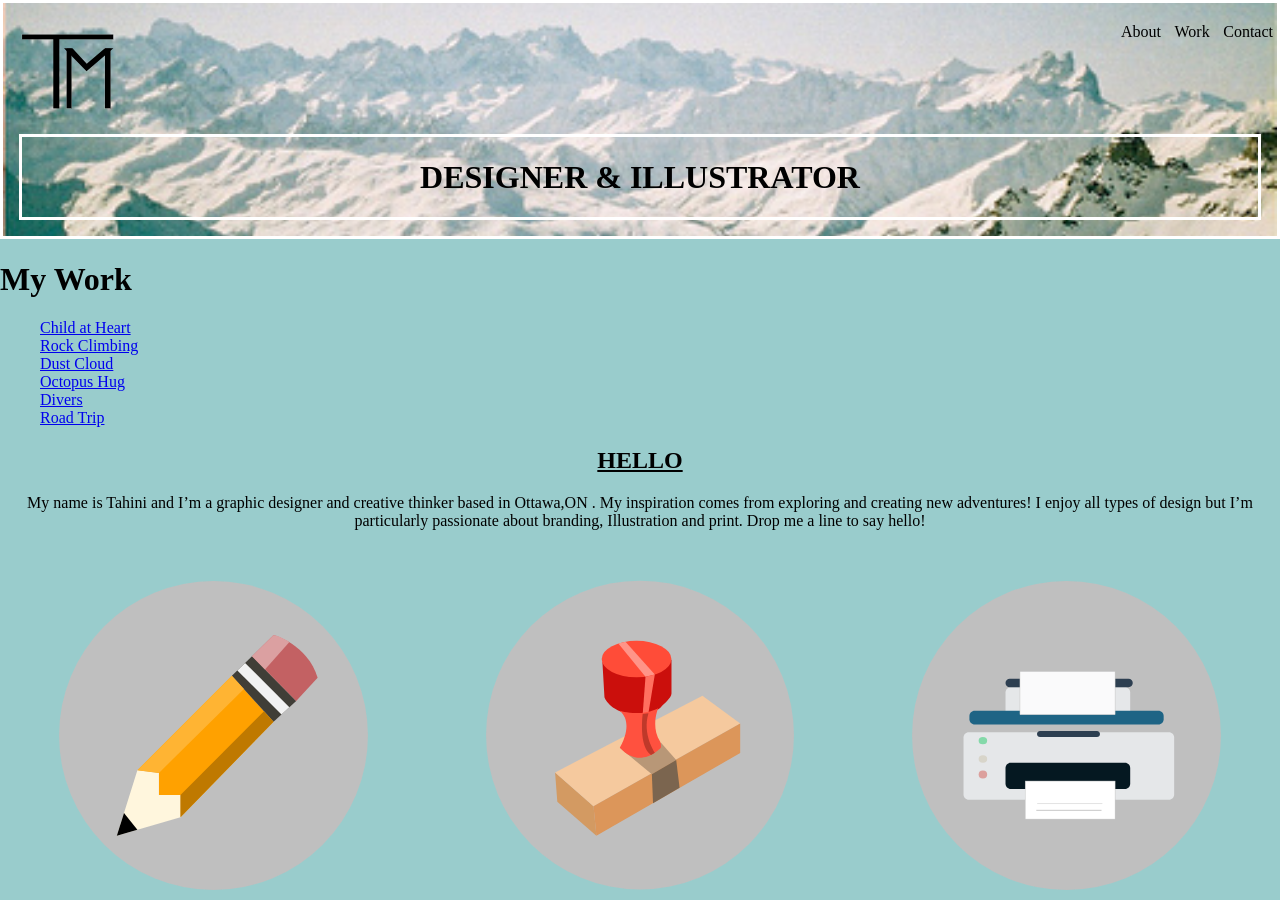
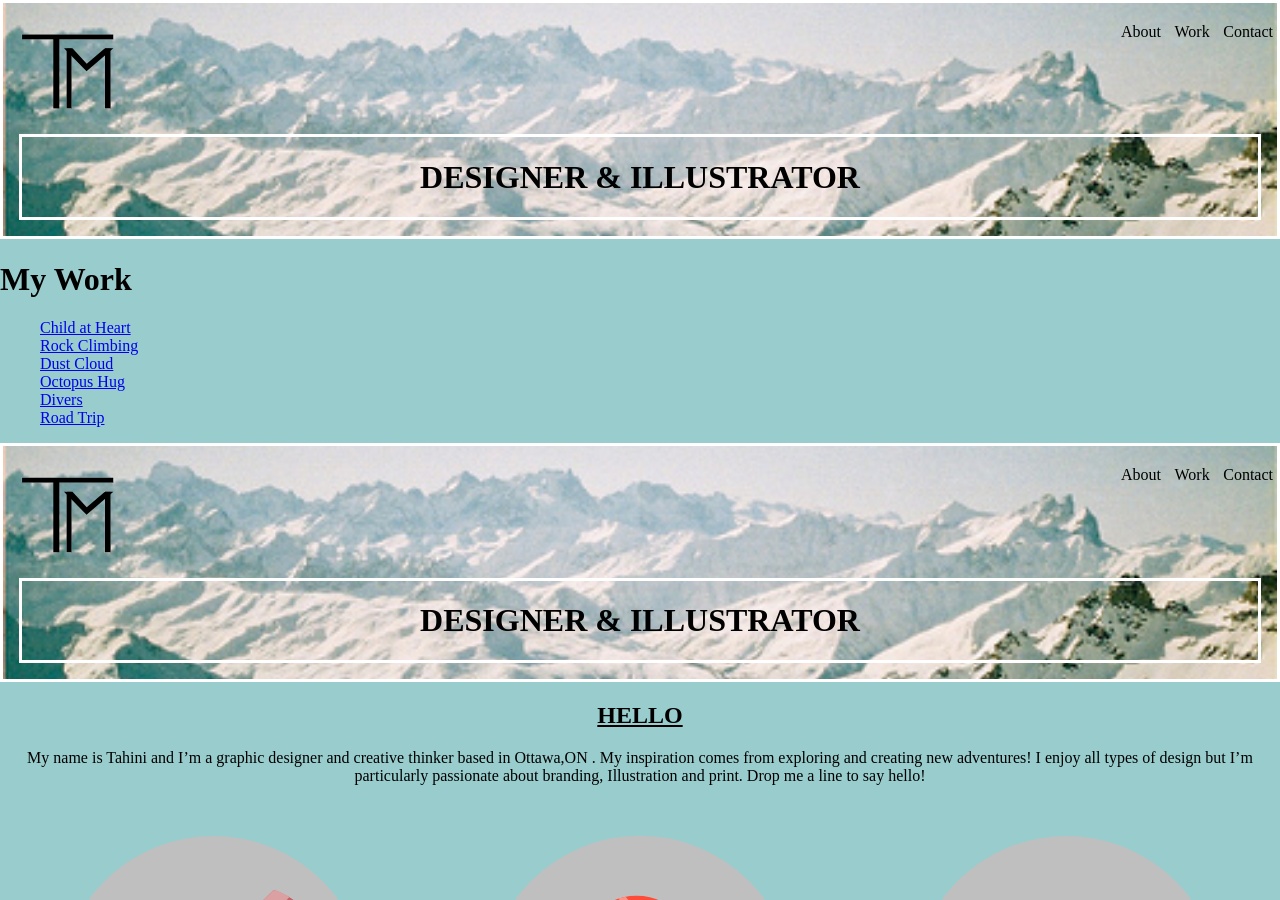
Before and after one commit to tahinim/portfolio, a Jekyll site: the page built from index.html, in a window 1280 px wide and 900 px high. Built offline with Jekyll 4.4.1, drawn with Linux system fonts in a browser that asks for light colours.

Commit message:
added html

```diff
--- a/index.html
+++ b/index.html
@@ -1,6 +1,36 @@
 ---
 layout: default
 ---
+<!DOCTYPE html>
+<html lang="en-ca">
+<head>
+  <meta charset="utf-8">
+  <title>PORTFOLIO</title>
+
+  <meta name="viewport" content="width=device-width,initial-scale=1">
+  <link href="css/main.css" rel=stylesheet>
+  <link href="css/grid.css" rel=stylesheet>
+</head>
+
+     <div class="grid header banner h1">
+         <div class="unit unit-xs-1 unit s-1-2 unit-m-1-2 unit-l-1-4">
+
+            <a class="logo" href="index.html"><img src="images/logo.svg" alt="adventurer                logo"></a>
+         </div>
+          <nav id="navigation" role="navigation" class="nav unit unit-xs-1 unit s-1-2                     unit-m-1-2 unit-l-3-4">
+            <ul class="navtop">
+
+                <li class="About"> <a href="pricelist.html">About</a></li>
+                <li class="Work"> <a href="signup.html">Work</a></li>
+                <li class="Contact"> <a href="signup.html">Contact</a></li>
+
+            </ul>
+        </nav>
+
+         <div class="h1">
+            <h1>DESIGNER & ILLUSTRATOR</h1>
+        </div>
+    </div>
 
      <div class="hello h2">
          <h2><u>HELLO</u></h2>
```
